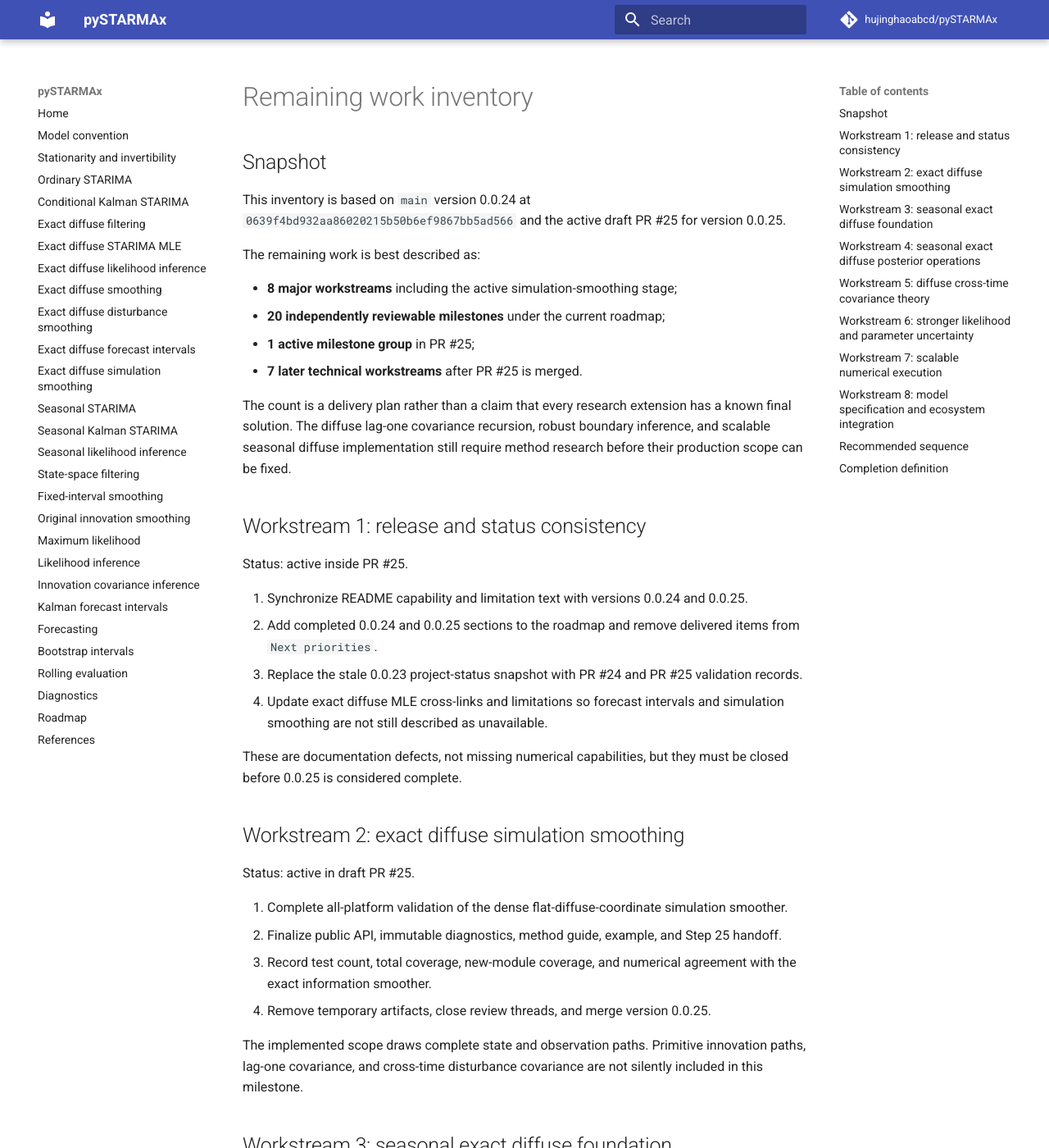
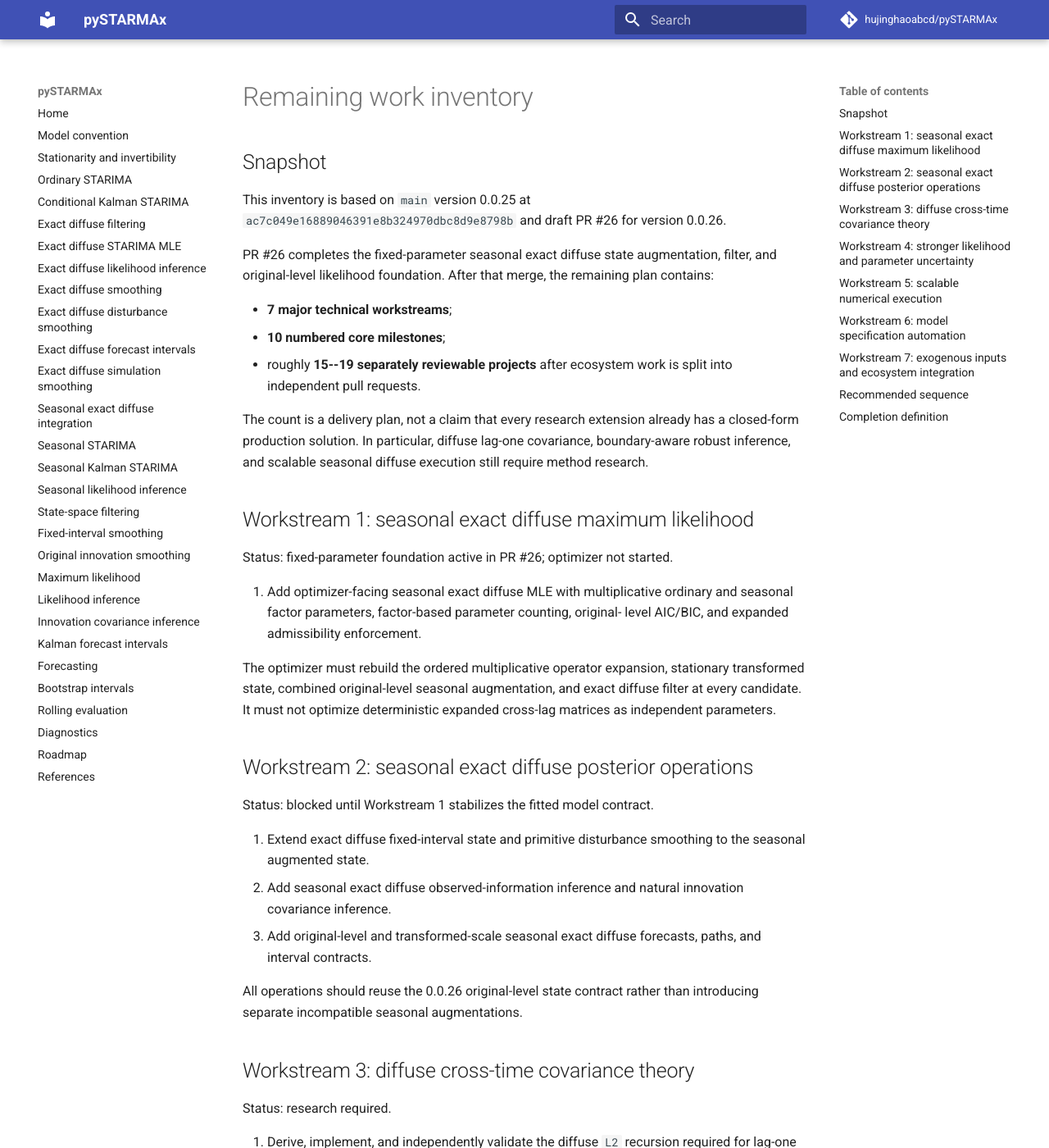
Before and after one commit to hujinghaoabcd/pySTARMAx, an MkDocs documentation site: the page built from docs/development/REMAINING_WORK.md, in a window 1280 px wide and 1400 px high. Shown: the whole window at 82% size. Built offline with MkDocs 1.6.1 and Material for MkDocs 9.7.7, drawn with Linux system fonts in a browser that asks for light colours; comment, search, counter and statistics services are not loaded; some of the changed text lies outside the part shown.

Commit message:
Add seasonal exact diffuse state-space foundation (#26)
Add the fixed-parameter original-level exact diffuse state-space, filter, and likelihood foundation for combined ordinary and seasonal integration.

Validated by CI #560 and final merge-gate CI #563 with 223 tests, 87.25% total branch coverage, and 87.2% coverage for the new module.

````diff
--- a/docs/development/REMAINING_WORK.md
+++ b/docs/development/REMAINING_WORK.md
@@ -2,145 +2,120 @@
 
 ## Snapshot
 
-This inventory is based on `main` version 0.0.24 at
-`0639f4bd932aa86020215b50b6ef9867bb5ad566` and the active draft PR #25 for
-version 0.0.25.
+This inventory is based on `main` version 0.0.25 at
+`ac7c049e16889046391e8b324970dbc8d9e8798b` and draft PR #26 for version
+0.0.26.
 
-The remaining work is best described as:
+PR #26 completes the fixed-parameter seasonal exact diffuse state augmentation,
+filter, and original-level likelihood foundation. After that merge, the
+remaining plan contains:
 
-- **8 major workstreams** including the active simulation-smoothing stage;
-- **20 independently reviewable milestones** under the current roadmap;
-- **1 active milestone group** in PR #25;
-- **7 later technical workstreams** after PR #25 is merged.
+- **7 major technical workstreams**;
+- **10 numbered core milestones**;
+- roughly **15--19 separately reviewable projects** after ecosystem work is
+  split into independent pull requests.
 
-The count is a delivery plan rather than a claim that every research extension
-has a known final solution. The diffuse lag-one covariance recursion, robust
-boundary inference, and scalable seasonal diffuse implementation still require
-method research before their production scope can be fixed.
+The count is a delivery plan, not a claim that every research extension already
+has a closed-form production solution. In particular, diffuse lag-one
+covariance, boundary-aware robust inference, and scalable seasonal diffuse
+execution still require method research.
 
-## Workstream 1: release and status consistency
+## Workstream 1: seasonal exact diffuse maximum likelihood
 
-Status: active inside PR #25.
+Status: fixed-parameter foundation active in PR #26; optimizer not started.
 
-1. Synchronize README capability and limitation text with versions 0.0.24 and
-   0.0.25.
-2. Add completed 0.0.24 and 0.0.25 sections to the roadmap and remove delivered
-   items from `Next priorities`.
-3. Replace the stale 0.0.23 project-status snapshot with PR #24 and PR #25
-   validation records.
-4. Update exact diffuse MLE cross-links and limitations so forecast intervals
-   and simulation smoothing are not still described as unavailable.
+11. Add optimizer-facing seasonal exact diffuse MLE with multiplicative ordinary
+    and seasonal factor parameters, factor-based parameter counting, original-
+    level AIC/BIC, and expanded admissibility enforcement.
 
-These are documentation defects, not missing numerical capabilities, but they
-must be closed before 0.0.25 is considered complete.
+The optimizer must rebuild the ordered multiplicative operator expansion,
+stationary transformed state, combined original-level seasonal augmentation, and
+exact diffuse filter at every candidate. It must not optimize deterministic
+expanded cross-lag matrices as independent parameters.
 
-## Workstream 2: exact diffuse simulation smoothing
+## Workstream 2: seasonal exact diffuse posterior operations
 
-Status: active in draft PR #25.
+Status: blocked until Workstream 1 stabilizes the fitted model contract.
 
-5. Complete all-platform validation of the dense flat-diffuse-coordinate
-   simulation smoother.
-6. Finalize public API, immutable diagnostics, method guide, example, and Step
-   25 handoff.
-7. Record test count, total coverage, new-module coverage, and numerical
-   agreement with the exact information smoother.
-8. Remove temporary artifacts, close review threads, and merge version 0.0.25.
+12. Extend exact diffuse fixed-interval state and primitive disturbance
+    smoothing to the seasonal augmented state.
+13. Add seasonal exact diffuse observed-information inference and natural
+    innovation covariance inference.
+14. Add original-level and transformed-scale seasonal exact diffuse forecasts,
+    paths, and interval contracts.
 
-The implemented scope draws complete state and observation paths. Primitive
-innovation paths, lag-one covariance, and cross-time disturbance covariance are
-not silently included in this milestone.
+All operations should reuse the 0.0.26 original-level state contract rather than
+introducing separate incompatible seasonal augmentations.
 
-## Workstream 3: seasonal exact diffuse foundation
+## Workstream 3: diffuse cross-time covariance theory
+
+Status: research required.
+
+15. Derive, implement, and independently validate the diffuse `L2` recursion
+    required for lag-one smoothed state autocovariance.
+16. Use that recursion to expose cross-time state-disturbance and primitive
+    innovation covariance without large-variance substitution.
+
+This workstream must not replace exact diffuse initialization with an
+approximate large finite covariance while retaining the label “exact”.
+
+## Workstream 4: stronger likelihood and parameter uncertainty
 
 Status: not started.
 
-9. Derive and implement ordinary-seasonal integrated state augmentation for
-   multiplicative seasonal STARIMA without conditioning away the transformed
-   history.
-10. Add exact diffuse filtering and original-level likelihood for the seasonal
-    augmented state.
-11. Add optimizer-facing seasonal exact diffuse MLE with correct factor
-    parameter counting and expanded admissibility checks.
+17. Add robust/sandwich and profile-likelihood inference with explicit boundary,
+    rank-deficiency, and singular-curvature policies.
+18. Propagate parameter uncertainty into forecast paths, intervals, and selected
+    smoother summaries through validated asymptotic draws or bootstrap
+    refitting.
 
-## Workstream 4: seasonal exact diffuse posterior operations
+Analytic derivatives may be delivered here if they are checked against the
+existing finite-difference objective references.
 
-Status: blocked by Workstream 3.
-
-12. Extend exact diffuse fixed-interval state and primitive disturbance
-    smoothing to the seasonal augmented state.
-13. Add seasonal exact diffuse likelihood inference and natural innovation
-    covariance inference.
-14. Add original-level and transformed-scale seasonal exact diffuse forecasting
-    and interval contracts.
-
-## Workstream 5: diffuse cross-time covariance theory
-
-Status: research required.
-
-15. Derive, implement, and independently validate the nontrivial diffuse `L2`
-    recursion needed for lag-one smoothed state autocovariance.
-16. Use that recursion to expose cross-time state-disturbance and primitive
-    innovation covariance without large-variance substitution.
-
-This workstream must not be replaced by approximate diffuse initialization while
-being labelled exact.
-
-## Workstream 6: stronger likelihood and parameter uncertainty
-
-Status: not started.
-
-17. Add robust/sandwich and profile-likelihood inference with explicit boundary
-    and singular-curvature policies.
-18. Propagate parameter uncertainty into forecast paths, intervals, and selected
-    smoother summaries through asymptotic draws or bootstrap refitting.
-
-Analytic derivatives can be delivered as part of this workstream if they are
-validated against finite-difference references; they are not a prerequisite for
-calling the existing observed-information implementation correct.
-
-## Workstream 7: scalable numerical execution
+## Workstream 5: scalable numerical execution
 
 Status: not started.
 
 19. Add sparse spatial/state operators and memory-aware filtering, smoothing,
     forecasting, and simulation paths.
-20. Add chunked or parallel execution with reproducibility contracts and dense
-    reference equivalence.
+20. Add chunked or parallel execution with deterministic seed partitioning,
+    reproducibility contracts, and dense-reference equivalence.
 
-The current dense simulation smoother is intentionally a transparent reference,
-not a large-data performance claim.
+The dense exact diffuse implementations remain transparent moderate-sample
+references, not large-data performance claims.
 
-## Workstream 8: model specification and ecosystem integration
+## Workstream 6: model specification automation
 
-Status: not started.
-
-This later workstream contains the next package-level expansion after the 20
-core milestones above:
+Status: not started; split into independent pull requests.
 
 - smooth admissibility parameterization;
-- automatic order and spatial-lag selection;
+- automatic ordinary and seasonal order selection;
+- automatic spatial-lag and weight-set selection;
+- comparable conditional versus exact-diffuse model-selection reporting without
+  mixing likelihood conventions.
+
+## Workstream 7: exogenous inputs and ecosystem integration
+
+Status: not started; split into independent pull requests.
+
 - exogenous regressors and intervention variables;
-- GIS-oriented weight/data adapters;
-- cross-language reference fixtures;
-- public PyPI release automation;
-- time-varying and other explicitly extended state-space models.
-
-These items should be split into separate PRs when activated. They are grouped
-here because their exact sequence depends on results from the seasonal,
-cross-time covariance, and sparse-computation stages.
+- GIS-oriented spatial-weight and data adapters;
+- cross-language numerical reference fixtures;
+- public PyPI release and signed release automation;
+- explicitly time-varying and other extended state-space models.
 
 ## Recommended sequence
 
-1. Finish and merge PR #25.
-2. Close the release/status consistency defects in the same merge.
-3. Implement seasonal exact diffuse state augmentation and filtering before any
-   seasonal smoother facade.
-4. Run the diffuse `L2` derivation as a separately reviewed research stage.
-5. Add robust/parameter-aware inference after the exact posterior contracts are
-   stable.
+1. Finish and merge PR #26.
+2. Implement optimizer-facing seasonal exact diffuse MLE.
+3. Add seasonal smoothing, inference, and forecasting in separate reviewable
+   stages.
+4. Run the diffuse `L2` derivation as an independent theory-and-validation
+   project.
+5. Add robust and parameter-aware inference after posterior contracts stabilize.
 6. Introduce sparse execution before broad GIS adapters or automatic model
-   search, so higher-level features do not hard-code dense assumptions.
-7. Finish ecosystem and release engineering only after public API boundaries
+   search so higher-level APIs do not hard-code dense assumptions.
+7. Complete ecosystem and release engineering after public numerical contracts
    are stable.
 
 ## Completion definition
--- /dev/null
+++ b/docs/exact_seasonal_integrated.md
@@ -0,0 +1,164 @@
+# Seasonal exact diffuse integration foundation
+
+Version 0.0.26 adds the fixed-parameter original-level state-space foundation
+for ordinary and seasonal integration. It is the first stage toward a complete
+seasonal exact diffuse maximum-likelihood model.
+
+## Scale contract
+
+Let the stationary transformed observation be
+
+\[
+x_t = \Delta^d\Delta_s^D y_t
+    = (1-B)^d(1-B^s)^D y_t,
+\]
+
+with
+
+\[
+x_t = Z\beta_t,
+\qquad
+\beta_t = c + T\beta_{t-1} + R\eta_t,
+\qquad
+\eta_t\sim N(0,Q).
+\]
+
+The conditional seasonal Kalman API estimates the transformed sample after
+removing differencing history. This module instead constructs an
+**original-level exact diffuse likelihood**. The two likelihood conventions are
+not interchangeable.
+
+## Combined differencing polynomial
+
+The package first computes
+
+\[
+\delta(B)=(1-B)^d(1-B^s)^D
+         =1+\delta_1B+\cdots+\delta_mB^m,
+\qquad
+m=d+Ds.
+\]
+
+For positive seasonal order, the augmented state is
+
+\[
+\alpha_t=
+\begin{bmatrix}
+ y_t & y_{t-1} & \cdots & y_{t-m+1} & \beta_t
+\end{bmatrix}^{\mathsf T}.
+\]
+
+The first location block obeys
+
+\[
+y_t=-\sum_{j=1}^{m}\delta_j y_{t-j}+Z\beta_t.
+\]
+
+The remaining level blocks shift the lag history forward, while the transformed
+state follows its stationary transition.
+
+This companion representation keeps every coefficient of the combined
+ordinary-seasonal differencing polynomial visible. It avoids conditioning away
+the initial seasonal cycles.
+
+## Exact diffuse initialization
+
+The original-level lag block has dimension
+
+\[
+m n=(d+Ds)n,
+\]
+
+where \(n\) is the number of locations. These coordinates receive the diffuse
+covariance component
+
+\[
+P_{\infty,1}=
+\begin{bmatrix}
+ I_{mn} & 0\\
+ 0 & 0
+\end{bmatrix}.
+\]
+
+The transformed state must be stationary. Its finite initial mean and covariance
+are
+
+\[
+a_{\beta,1}=(I-T)^{-1}c,
+\qquad
+P_{\beta,1}=TP_{\beta,1}T^{\mathsf T}+RQR^{\mathsf T}.
+\]
+
+A nonstationary transformed subsystem is rejected instead of being hidden inside
+another diffuse approximation.
+
+## Ordinary-equivalence contract
+
+When \(D=0\), the implementation delegates to the existing ordinary
+`build_exact_integrated_state_space()` constructor. This preserves the existing
+difference-level state coordinates and gives exact numerical equality for
+filters and likelihoods already supported before version 0.0.26.
+
+## API
+
+```python
+from pystarmax import build_exact_seasonal_integrated_state_space
+
+specification = build_exact_seasonal_integrated_state_space(
+    transformed_model,
+    ordinary_integration_order=1,
+    seasonal_integration_order=1,
+    seasonal_period=12,
+)
+
+result = specification.filter(original_level_data)
+print(result.log_likelihood)
+print(result.initial_diffuse_rank)
+```
+
+Functional convenience routes are also available:
+
+```python
+from pystarmax import (
+    exact_seasonal_integrated_filter,
+    exact_seasonal_integrated_loglikelihood,
+)
+```
+
+All stored polynomial, state, finite-covariance, and diffuse-covariance arrays
+are immutable.
+
+## Missing observations
+
+The exact diffuse filter processes observed location-time cells sequentially.
+A missing cell does not identify a diffuse direction. Fully missing rows perform
+prediction only. Consequently, seasonal diffuse completion can occur later than
+\(d+Ds-1\) when early observations are missing.
+
+## Verification
+
+The foundation is tested against:
+
+- a closed-form scalar seasonal random walk;
+- the explicit `(1-B)(1-B^2)` companion matrix;
+- direct reconstruction of the complete transformed series;
+- exact equality with ordinary integration when `D=0`;
+- delayed diffuse-rank resolution under missing data;
+- nonstationary transformed-state rejection;
+- immutable public numerical arrays;
+- the complete inherited cross-platform test suite.
+
+## Deliberate boundary
+
+Version 0.0.26 is a state-space and fixed-parameter likelihood foundation. It
+does not yet provide:
+
+- optimizer-facing seasonal exact diffuse MLE;
+- seasonal exact diffuse smoothing or disturbance smoothing facades;
+- seasonal exact diffuse observed-information inference;
+- seasonal original-level forecast intervals;
+- parameter-uncertainty propagation;
+- sparse or parallel seasonal diffuse execution.
+
+Those operations should be built on this common original-level state contract
+rather than introducing separate incompatible augmentations.
--- a/docs/roadmap.md
+++ b/docs/roadmap.md
@@ -277,22 +277,37 @@
 - method guide, runnable example, navigation, remaining-work inventory, and
   Step 25 handoff.
 
+## Implemented in 0.0.26: seasonal exact diffuse state-space foundation
+
+- fixed-parameter original-level augmentation for
+  `(1-B)^d(1-B^s)^D` integration;
+- explicit combined differencing polynomial and auditable original-level lag
+  companion state;
+- exact diffuse covariance on all `(d+Ds)n` integration coordinates;
+- stationary finite initialization for the transformed STARMA state;
+- exact diffuse filtering and original-level Gaussian likelihood;
+- exact delegation to the ordinary integrated constructor when `D=0`;
+- closed-form seasonal random-walk likelihood reference;
+- explicit `(1-B)(1-B^2)` matrix and transformed-residual references;
+- missing-observation diffuse-rank tests and immutable initialization arrays;
+- public exports, method guide, runnable example, navigation, status inventory,
+  and Step 26 handoff.
+
 ## Next priorities
 
-1. Seasonal ordinary-seasonal exact diffuse state augmentation,
-   likelihood, smoothing, inference, and forecasting.
-2. Research and implement the diffuse `L2` recursion required for lag-one
+1. Optimizer-facing seasonal exact diffuse MLE with multiplicative factor
+   parameter counting and expanded admissibility checks.
+2. Seasonal exact diffuse smoothing, likelihood inference, and original-level
+   forecasting built on the common 0.0.26 state contract.
+3. Research and implement the diffuse `L2` recursion required for lag-one
    state autocovariance and cross-time disturbance covariance.
-3. Robust, profile-likelihood, analytic-derivative, and parameter-uncertainty
-   propagation for exact diffuse inference.
-4. Parameter-aware paths, sparse state matrices, memory-aware execution, and
-   cross-time innovation covariance.
-5. Smooth admissibility parameterization and automatic order/spatial-lag
+4. Robust/profile-likelihood and parameter-uncertainty propagation.
+5. Sparse state matrices, memory-aware execution, and reproducible parallel
+   paths.
+6. Smooth admissibility parameterization and automatic order/spatial-lag
    selection.
-6. Exogenous regressors, intervention variables, GIS adapters,
-   cross-language fixtures, and public PyPI release automation.
-7. Parallel execution, reproducible chunking, and explicitly time-varying
-   state-space extensions.
+7. Exogenous regressors, intervention variables, GIS adapters,
+   cross-language fixtures, public PyPI automation, and time-varying models.
 
 ## Research safeguards for future work
 
--- a/mkdocs.yml
+++ b/mkdocs.yml
@@ -17,6 +17,7 @@
   - Exact diffuse disturbance smoothing: exact_diffuse_disturbance_smoothing.md
   - Exact diffuse forecast intervals: exact_diffuse_forecast_intervals.md
   - Exact diffuse simulation smoothing: exact_diffuse_simulation_smoothing.md
+  - Seasonal exact diffuse integration: exact_seasonal_integrated.md
   - Seasonal STARIMA: seasonal.md
   - Seasonal Kalman STARIMA: seasonal_maximum_likelihood.md
   - Seasonal likelihood inference: seasonal_likelihood_inference.md
````
Also changed, not shown: PROJECT_STATUS.md (+54 -29 lines), README.md (+11 -13 lines), docs/development/STEP_26_SEASONAL_EXACT_DIFFUSE_STATE_SPACE.md (added, +162 -0 lines), docs/index.md (+2 -1 lines), src/pystarmax/__init__.py (+11 -1 lines), 6 other files.
